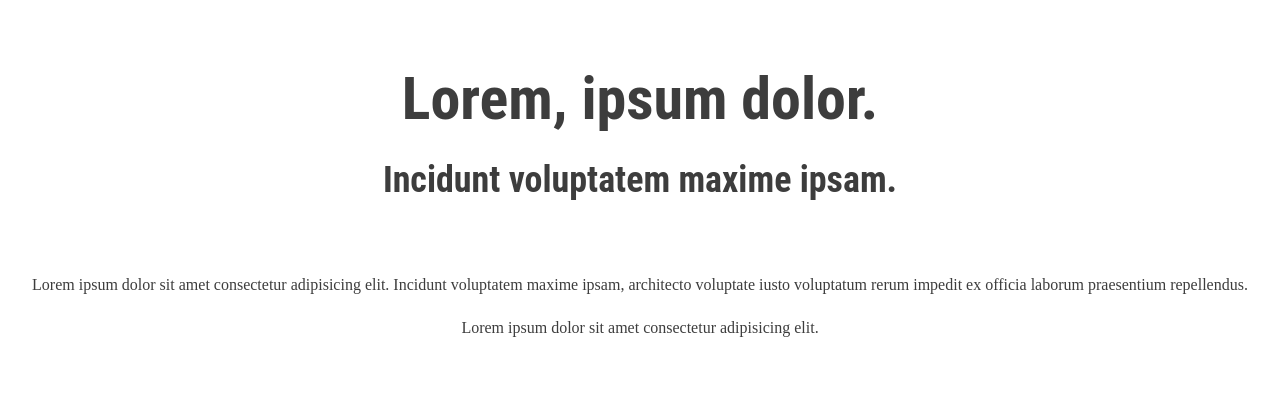
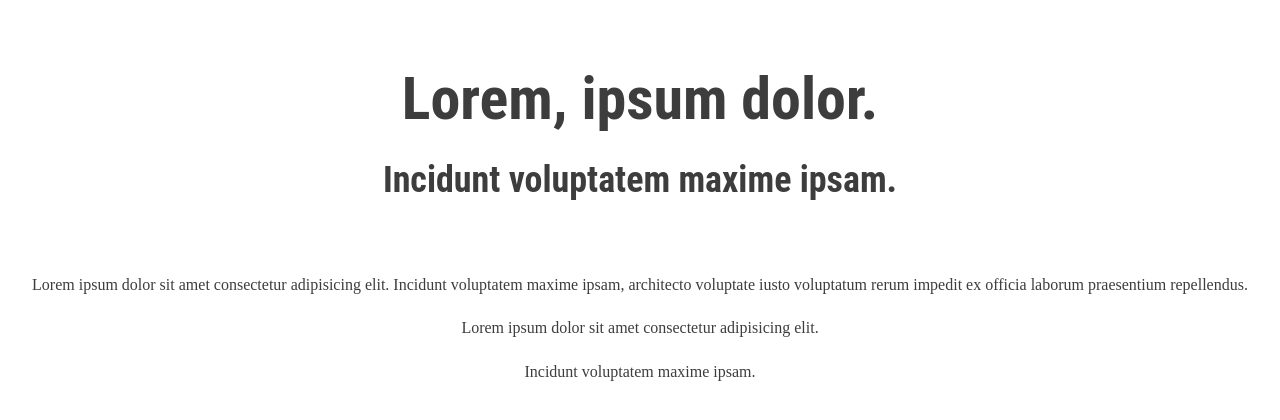
Before and after one commit to Pawelwgithub/learning-git-2, a plain HTML site: page index.html in a window 1280 px wide. Drawn offline with Linux system fonts and the light colour scheme.

Commit message:
Add html for new tag <p>

```diff
--- a/index.html
+++ b/index.html
@@ -14,6 +14,7 @@
         <h2 class="section-title">Incidunt voluptatem maxime ipsam.</h2>
         <p>Lorem ipsum dolor sit amet consectetur adipisicing elit. Incidunt voluptatem maxime ipsam, architecto voluptate iusto voluptatum rerum impedit ex officia laborum praesentium repellendus.</p>
         <p>Lorem ipsum dolor sit amet consectetur adipisicing elit.</p>
+        <p>Incidunt voluptatem maxime ipsam.</p>
     </body>
 
 </html>
```
